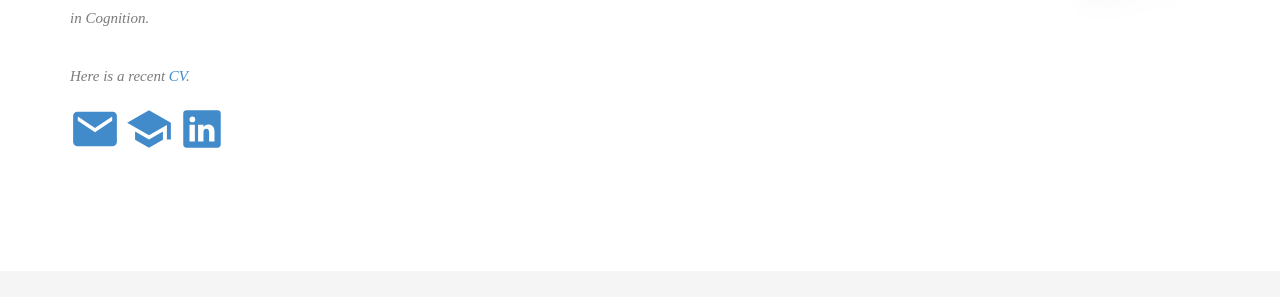
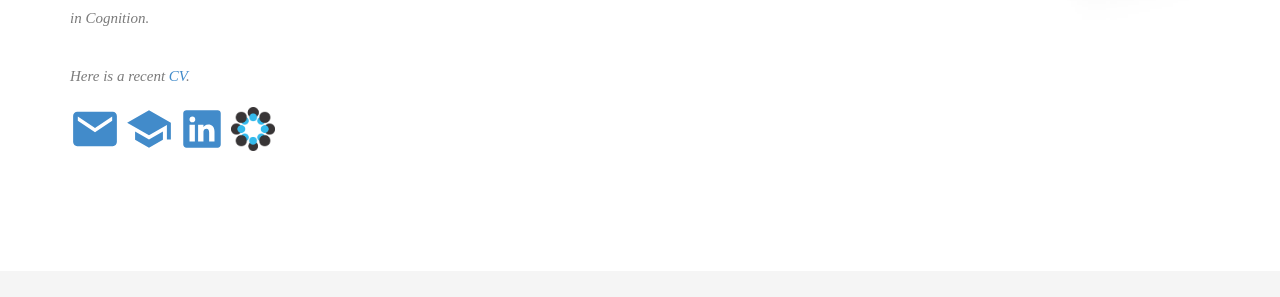
Before and after one commit to bmwoo/bmwoo.github.io, a Jekyll site: the page built from index.html, in a window 1280 px wide. Shown: the part 1209-1506 px from the top of the page. Built offline with Jekyll 4.4.1, drawn with Linux system fonts in a browser that asks for light colours; nearby versions of some CDN libraries; some web fonts are replaced.

Commit message:
Added Open Science Framework link

```diff
--- a/index.html
+++ b/index.html
@@ -32,6 +32,7 @@ permalink: /
             <a style="font-size:50px"; href="mailto: bmwoo@g.harvard.edu" target="_blank" title = "Email"><ion-icon name="mail"></ion-icon></a>
             <a style="font-size:50px"; href="https://scholar.google.com/citations?user=gE30Lw0AAAAJ&hl=en" target="_blank" title = "Google Scholar"><ion-icon name="school"></ion-icon></a>
             <a style="font-size:50px"; href="https://www.linkedin.com/in/brandon-matt-woo/" target="_blank" title = "LinkedIn"><ion-icon name="logo-linkedin"></ion-icon></a>
+            <a href ="https://osf.io/2wu95" target = "_blank" title = "Open Science Framework"><img src="img/osf.png" width = "50" height = "44" style = "width:44px; padding-left:0px; vertical-align:top; margin-top:7px"></a>
           </div>
         </div>
       </div><!-- .col-md-7 close -->
```
Also changed, not shown: img/osf.png (added), img/slider-bg4.JPG (added), img/slider-bg5.JPG (added), img/slider-bg6.JPG (added), 7 other files.
